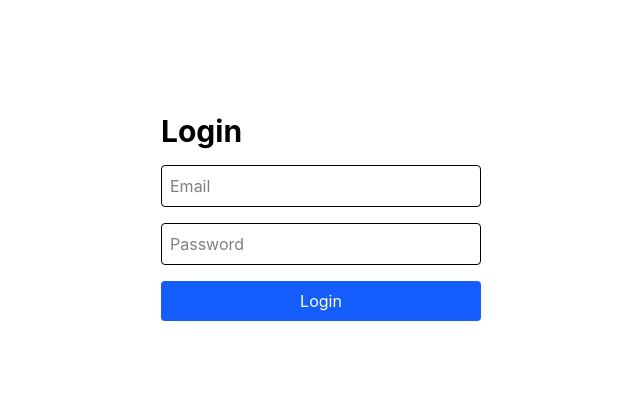
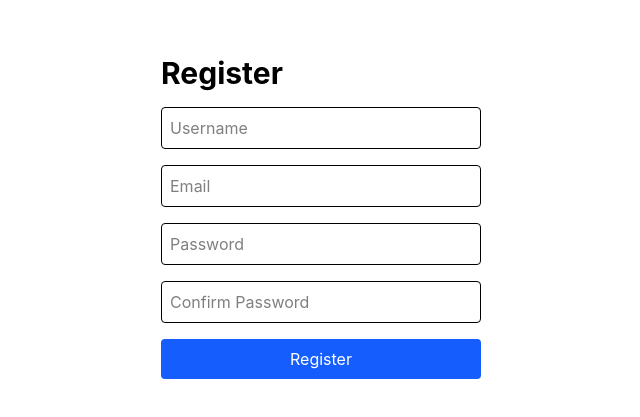
Before and after one commit to brandonZhong123/Job-Listing-App, a React app in the folder frontend/: page /register in a window 1280 px wide. Shown: the part 183-600 px from the top of the page, without its empty margins (319-959 px from the left). Built offline with nearby package versions, Linux system fonts and the light colour scheme; the HTML template or start-up script is replaced by a standard one.

Commit message:
Made verify, register page

```diff
--- a/frontend/package.json
+++ b/frontend/package.json
@@ -13,6 +13,7 @@
     "@tailwindcss/vite": "^4.3.3",
     "react": "^19.2.8",
     "react-dom": "^19.2.8",
+    "react-router-dom": "^7.18.4",
     "tailwindcss": "^4.3.3"
   },
   "devDependencies": {
--- a/frontend/src/App.jsx
+++ b/frontend/src/App.jsx
@@ -1,9 +1,19 @@
+import { BrowserRouter, Routes, Route } from "react-router-dom";
 
-import Login from "./authentication/Login.jsx"
-import './App.css'
+import Login from "./authentication/Login";
+import Register from "./authentication/Register";
+import Verify from "./authentication/Verify";
 
 function App() {
-  return <Login />
+    return (
+        <BrowserRouter>
+            <Routes>
+                <Route path="/login" element={<Login />} />
+                <Route path="/register" element={<Register />} />
+                <Route path="/verify" element={<Verify />} />
+            </Routes>
+        </BrowserRouter>
+    );
 }
 
-export default App
+export default App;
--- /dev/null
+++ b/frontend/src/authentication/Register.jsx
@@ -0,0 +1,124 @@
+import { useState } from "react";
+import { useNavigate } from "react-router-dom";
+
+function Register() {
+    const [username, setUsername] = useState("");
+    const [email, setEmail] = useState("");
+    const [password, setPassword] = useState("");
+    const [confirmPassword, setConfirmPassword] = useState("");
+
+    const navigate = useNavigate();
+
+    const [error, setError] = useState("");
+    const [message, setMessage] = useState("");
+
+    const handleSubmit = async (e) => {
+        e.preventDefault();
+
+        if (password !== confirmPassword) {
+            setError("Passwords do not match");
+            return;
+        }
+
+        try {
+            const response = await fetch("http://localhost:8080/auth/signup", {
+                method: "POST",
+                headers: {
+                    "Content-Type": "application/json"
+                },
+                body: JSON.stringify({
+                    username,
+                    email,
+                    password
+                })
+            });
+
+            if (!response.ok) {
+                const errorMessage = await response.text();
+                setError(errorMessage || "Could not create account");
+                setMessage("");
+                return;
+            }
+
+            await response.json();
+
+            setError("");
+            navigate("/verify", {
+                state: {
+                    email: email
+                }
+            });
+        } catch (error) {
+            setError("Could not connect to server");
+            setMessage("");
+        }
+    };
+
+    return (
+        <div className="min-h-screen flex items-center justify-center">
+            <form
+                onSubmit={handleSubmit}
+                className="w-80 flex flex-col gap-4"
+            >
+                <h1 className="text-3xl font-bold">Register</h1>
+
+                <input
+                    type="text"
+                    placeholder="Username"
+                    value={username}
+                    onChange={(e) => setUsername(e.target.value)}
+                    className="border p-2 rounded"
+                    required
+                />
+
+                <input
+                    type="email"
+                    placeholder="Email"
+                    value={email}
+                    onChange={(e) => setEmail(e.target.value)}
+                    className="border p-2 rounded"
+                    required
+                />
+
+                <input
+                    type="password"
+                    placeholder="Password"
+                    value={password}
+                    onChange={(e) => setPassword(e.target.value)}
+                    className="border p-2 rounded"
+                    required
+                />
+
+                <input
+                    type="password"
+                    placeholder="Confirm Password"
+                    value={confirmPassword}
+                    onChange={(e) => setConfirmPassword(e.target.value)}
+                    className="border p-2 rounded"
+                    required
+                />
+
+                {error && (
+                    <p className="text-red-500">
+                        {error}
+                    </p>
+                )}
+
+                {message && (
+                    <p className="text-green-600">
+                        {message}
+                    </p>
+                )}
+
+                <button
+                    type="submit"
+                    className="bg-blue-600 text-white p-2 rounded"
+                >
+                    Register
+                </button>
+            </form>
+        </div>
+    );
+}
+
+export default Register;
--- /dev/null
+++ b/frontend/src/authentication/Verify.jsx
@@ -0,0 +1,81 @@
+import { useState } from "react";
+import { useLocation, useNavigate } from "react-router-dom";
+
+function Verify() {
+    const location = useLocation();
+    const navigate = useNavigate();
+
+    const email = location.state?.email;
+
+    const [verificationCode, setVerificationCode] = useState("");
+    const [error, setError] = useState("");
+
+    const handleSubmit = async (e) => {
+        e.preventDefault();
+
+        try {
+            const response = await fetch("http://localhost:8080/auth/verify", {
+                method: "POST",
+                headers: {
+                    "Content-Type": "application/json"
+                },
+                body: JSON.stringify({
+                    email,
+                    verificationCode
+                })
+            });
+
+            if (!response.ok) {
+                const errorMessage = await response.text();
+                setError(errorMessage || "Verification failed");
+                return;
+            }
+
+            navigate("/login");
+
+        } catch (error) {
+            setError("Could not connect to server");
+        }
+    };
+
+    return (
+        <div className="min-h-screen flex items-center justify-center">
+            <form
+                onSubmit={handleSubmit}
+                className="w-80 flex flex-col gap-4"
+            >
+                <h1 className="text-3xl font-bold">
+                    Verify Account
+                </h1>
+
+                <p className="text-gray-600">
+                    Enter the verification code sent to your email.
+                </p>
+
+                <input
+                    type="text"
+                    placeholder="Verification Code"
+                    value={verificationCode}
+                    onChange={(e) => setVerificationCode(e.target.value)}
+                    className="border p-2 rounded"
+                    required
+                />
+
+                {error && (
+                    <p className="text-red-500">
+                        {error}
+                    </p>
+                )}
+
+                <button
+                    type="submit"
+                    className="bg-blue-600 text-white p-2 rounded"
+                >
+                    Verify
+                </button>
+            </form>
+        </div>
+    );
+}
+
+export default Verify;
```
Also changed, not shown: 1 other file (tests, documents, lock files or other folders).
